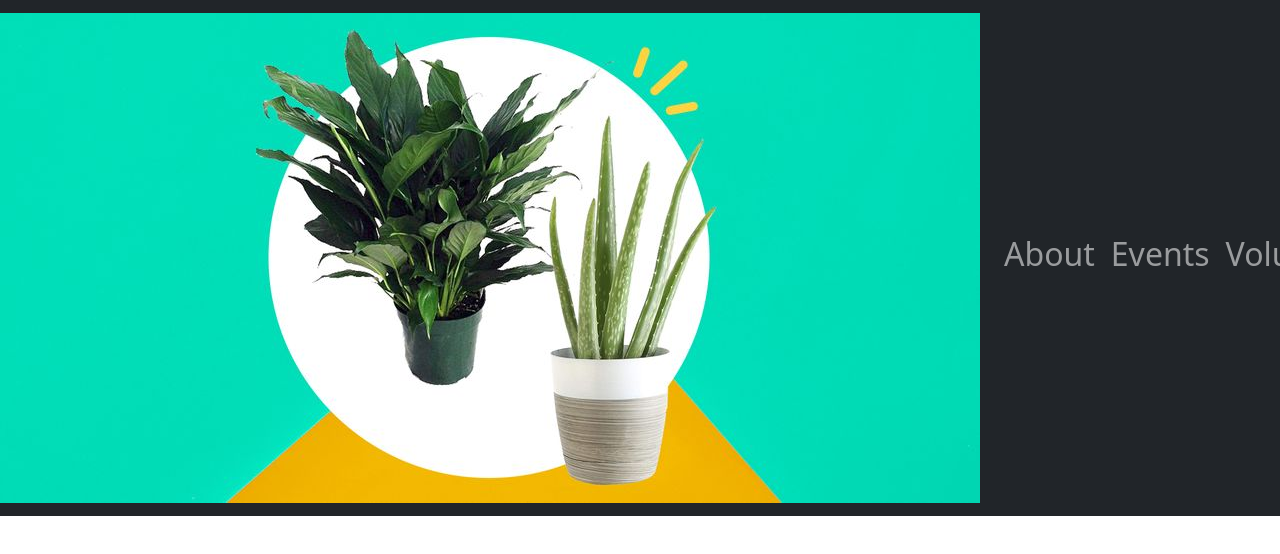
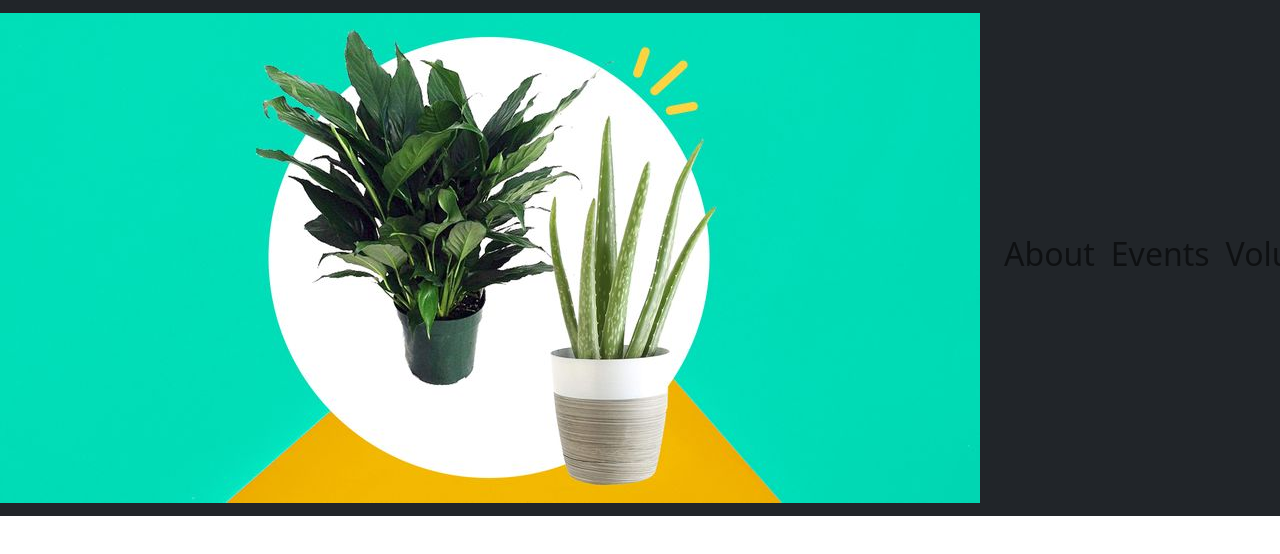
Before and after one commit to faisalmirji123/Fund-Raising-volunteering-the-social-events, a React (Create React App) app: page / in a window 1280 px wide. Shown: the top 554 px of the page. Built offline with nearby package versions, Linux system fonts and the light colour scheme; the HTML template or start-up script is replaced by a standard one.

Commit message:
1 file modified

```diff
--- a/src/App.js
+++ b/src/App.js
@@ -6,7 +6,7 @@ import { Nav, Navbar } from 'react-bootstrap';
 function App() {
   return (
     <div className="App">
-      <Navbar bg="dark" variant="dark">
+      <Navbar bg="dark" variant="light">
         <Navbar.Brand>
           <img src={'./images/plants.jpg'} />
         </Navbar.Brand>
```
